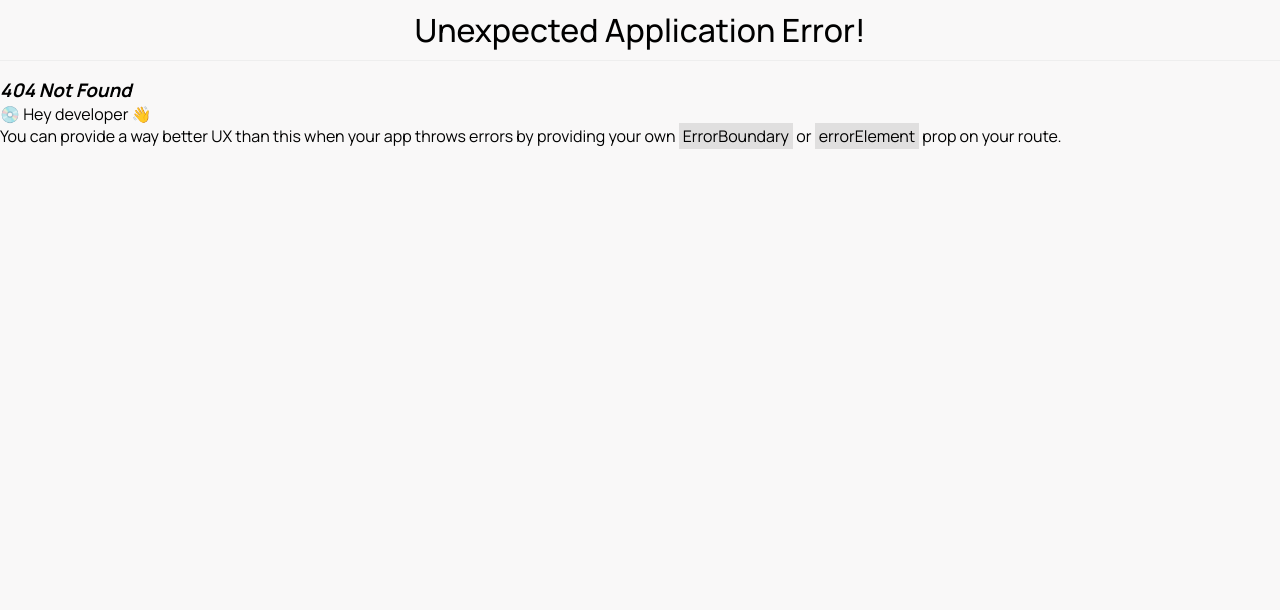
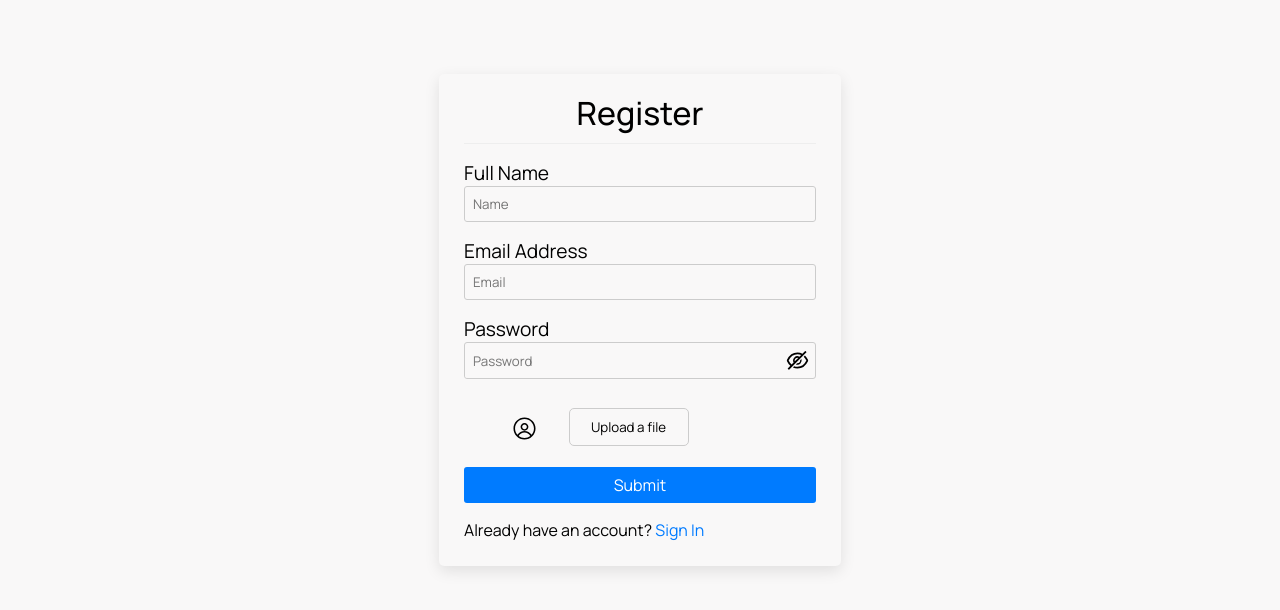
Before and after one commit to Vysint/Multi_Vendor-E-Commerce, a React (Vite) app in the folder frontend/: page /register in a window 1280 px wide. Before the commit this address had no page. Shown: the top 610 px of the page. Built offline with nearby package versions, Linux system fonts and the light colour scheme.

Commit message:
Added User Registration Page

```diff
--- a/frontend/src/main.jsx
+++ b/frontend/src/main.jsx
@@ -8,6 +8,7 @@ import {
 } from "react-router-dom";
 import App from "./App.jsx";
 import Login from "./pages/auth/Login.jsx";
+import Register from "./pages/auth/Register.jsx";
 
 import "./index.css";
 
@@ -16,6 +17,7 @@ const router = createBrowserRouter(
     <Route path="/" element={<App />}>
       {/* <Route index={true} path="/" element={<App />} /> */}
       <Route path="/login" element={<Login />} />
+      <Route path="/register" element={<Register />} />
     </Route>
   )
 );
--- a/frontend/src/pages/auth/Login.css
+++ b/frontend/src/pages/auth/Login.css
@@ -83,6 +83,48 @@ h2 {
   cursor: pointer;
   padding-top: 5px;
 }
+.items-center {
+  display: flex;
+  justify-content: center;
+  align-items: center;
+  gap: 2rem;
+}
+.file-upload {
+  position: relative;
+  margin-bottom: 1.5rem;
+}
+.file-upload > input {
+  position: relative;
+  text-align: right;
+  cursor: pointer;
+  height: 46px;
+  cursor: pointer;
+  max-width: 200px;
+  z-index: 2;
+  opacity: 0;
+}
+.file-upload > button {
+  position: absolute;
+  top: 0px;
+  left: 0px;
+  width: 60%;
+  height: 80%;
+  z-index: 1;
+  display: flex;
+  justify-content: center;
+  align-items: center;
+  border: 1px solid #ccc;
+  cursor: pointer;
+  margin-top: 0.8rem;
+  border-radius: 5px;
+}
+.inline > img{
+  width: 100px;
+  height: 100px;
+  object-fit: cover;
+  object-position: top;
+  border-radius: 50%;
+}
 @keyframes slide-up {
   0% {
     transform: translateY(-5rem);
--- a/frontend/src/pages/auth/Login.jsx
+++ b/frontend/src/pages/auth/Register.jsx
@@ -1,20 +1,44 @@
 import { Link } from "react-router-dom";
 import { AiOutlineEye, AiOutlineEyeInvisible } from "react-icons/ai";
+import { RxAvatar } from "react-icons/rx";
 import Card from "../../components/card/Card";
 import "./Login.css";
 import { useState } from "react";
 
 const Login = () => {
+  const [name, setName] = useState("");
   const [email, setEmail] = useState("");
   const [password, setPassword] = useState("");
+  const [visible, setVisible] = useState(false);
+  const [avatar, setAvatar] = useState(null);
 
-  const [visible, setVisible] = useState(false);
+  const handleSubmit = (e) => {
+    e.preventDefault();
+
+    console.log("submit");
+  };
+
+  const handleFileInputChange = (e) => {
+    const file = e.target.files[0];
+    setAvatar(file);
+  };
   return (
     <div className="auth">
       <Card>
         <div className="form">
-          <h2 className="title">Login</h2>
+          <h2 className="title">Register</h2>
           <form className="form1">
+            <div className="inputs">
+              <label> Full Name</label>
+              <input
+                type="text"
+                placeholder="Name"
+                name="name"
+                value={name}
+                onChange={(e) => setName(e.target.value)}
+                required
+              />
+            </div>
             <div className="inputs">
               <label>Email Address</label>
               <input
@@ -46,14 +70,29 @@ const Login = () => {
                 </span>
               </div>
             </div>
-            <div className="options">
-              <div className="checkbox">
-                <input type="checkbox" name="remember" id="remember" />
-                <label htmlFor="remember">Remember me</label>
+            <div className="option">
+              <label htmlFor="file-input"></label>
+              <div className="items-center">
+                <span className="inline">
+                  {avatar ? (
+                    <img src={URL.createObjectURL(avatar)} />
+                  ) : (
+                    <RxAvatar size={25} />
+                  )}
+                </span>
+                <label htmlFor="file-input">
+                  <div className="file-upload">
+                    <input
+                      type="file"
+                      name="avatar"
+                      id="file-input"
+                      onChange={handleFileInputChange}
+                      className="sr-only"
+                    />
+                    <button>Upload a file</button>
+                  </div>
+                </label>
               </div>
-              <Link to="/forgotpassword" className="register">
-                Forgot Password
-              </Link>
             </div>
             <button
               type="submit"
@@ -64,9 +103,9 @@ const Login = () => {
             </button>
           </form>
           <div style={{ marginBottom: "1rem" }}>
-            <span>Don&apos;t have an account?</span>
-            <Link to="/register" className="register">
-              &nbsp;SignUp
+            <span>Already have an account?</span>
+            <Link to="/login" className="register">
+              &nbsp;Sign In
             </Link>
           </div>
         </div>
```
